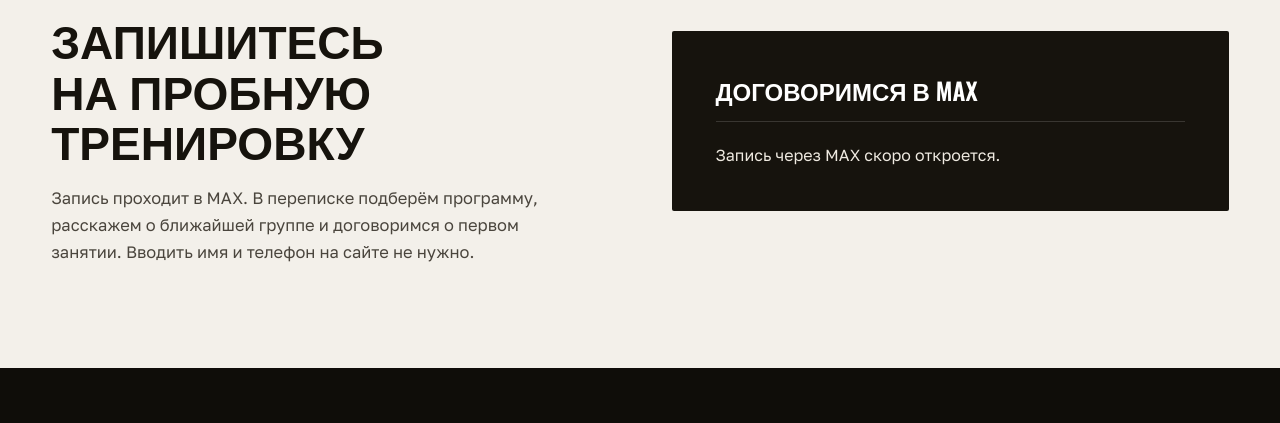
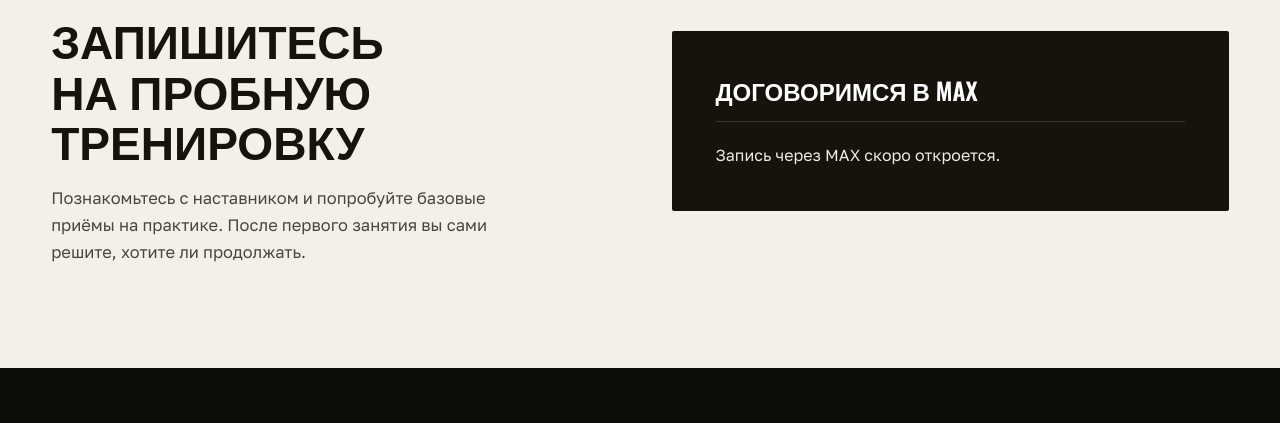
Before and after one commit to aqumu/gorod-site, a plain HTML site: page index.html in a window 1280 px wide. Shown: the part 7737-8160 px from the top of the page. Drawn offline with nearby package versions, Linux system fonts and the light colour scheme.

Commit message:
Rewrite trial session signup copy

```diff
--- a/index.html
+++ b/index.html
@@ -306,7 +306,7 @@
       <div>
         <div class="eyebrow mb-4">Первый шаг</div>
         <h2 class="h-section text-ink mb-5">Запишитесь на пробную тренировку</h2>
-        <p class="text-[16.5px] leading-relaxed text-[#4a453d] m-0 max-w-[30em]">Запись проходит в MAX. В переписке подберём программу, расскажем о ближайшей группе и договоримся о первом занятии. Вводить имя и телефон на сайте не нужно.</p>
+        <p class="text-[16.5px] leading-relaxed text-[#4a453d] m-0 max-w-[30em]">Познакомьтесь с наставником и попробуйте базовые приёмы на практике. После первого занятия вы сами решите, хотите ли продолжать.</p>
       </div>
       <div class="bg-ink rounded-sm p-[clamp(22px,3.4vw,44px)]">
         <h3 class="font-display font-semibold uppercase text-white text-2xl leading-tight m-0 mb-4">Договоримся в MAX</h3>
```
